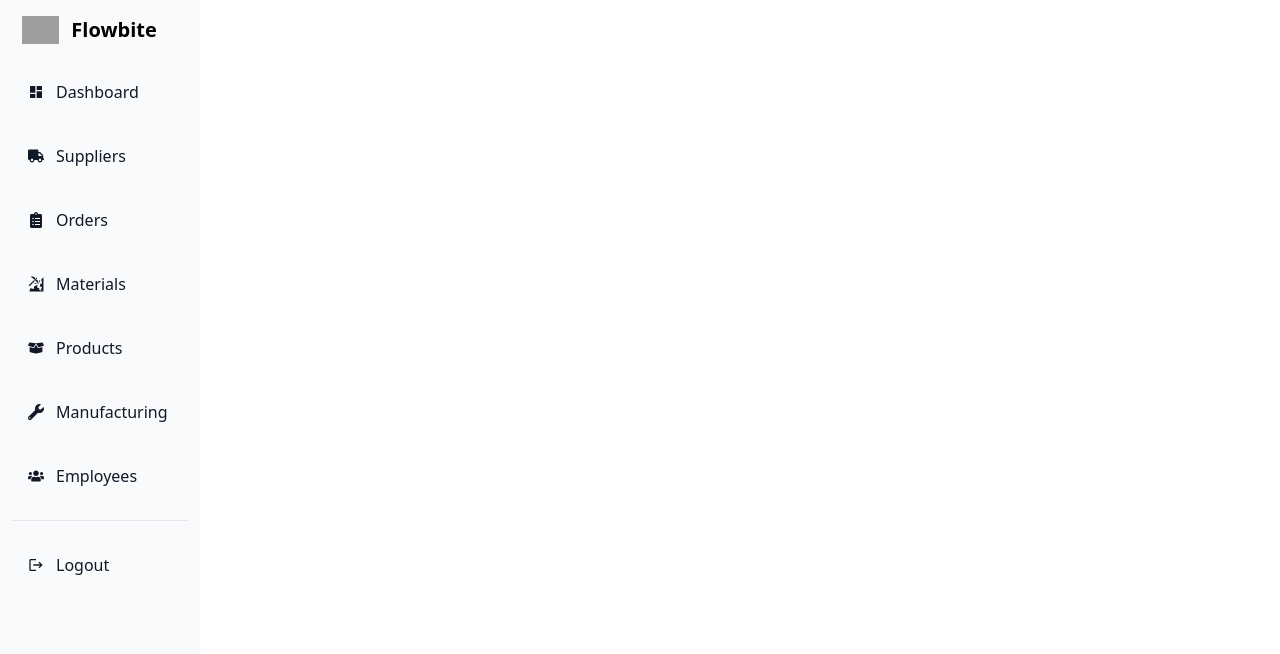
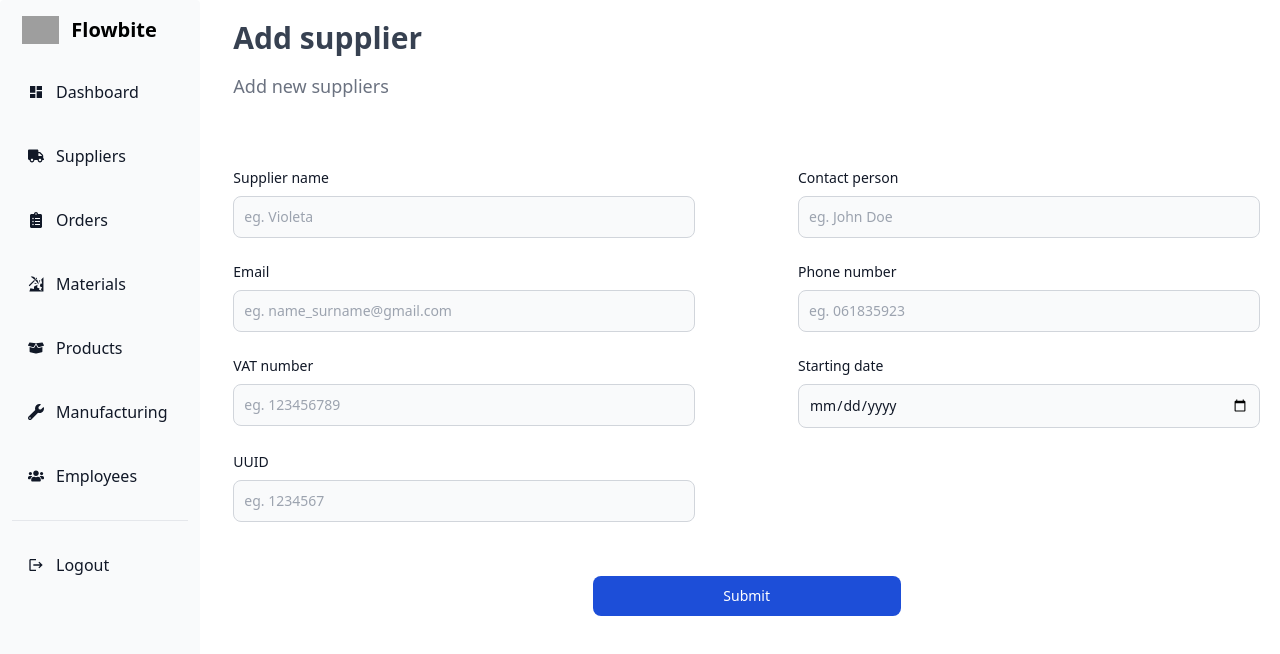
Before and after one commit to SinanovicAhmed/BusinessManagmentApp_Frontendd, a React (Vite) app: page /managment/addsupplier in a window 1280 px wide. Shown: the top 654 px of the page. Built offline with nearby package versions, Linux system fonts and the light colour scheme; grey boxes are pictures that could not be loaded.

Commit message:
added functionality for adding new suppliers

```diff
--- a/src/App.tsx
+++ b/src/App.tsx
@@ -13,6 +13,7 @@ import { AddEmployee } from "./pages/AddEmployee";
 import { AddAccount } from "./pages/AddAccount";
 import { AddMaterial } from "./pages/AddMaterial";
 import { OrderDetails } from "./pages/OrderDetails";
+import { AddSupplier } from "./pages/AddSupplier";
 const App = () => {
   return (
     <div>
@@ -24,16 +25,16 @@ const App = () => {
           <Route path="dashboard" element={<Dashboard />} />
           <Route path="suppliers" element={<Suppliers />} />
           <Route path="supplierdetails/:id" element={<SupplierDetails />} />
+          <Route path="addsupplier" element={<AddSupplier />} />
           <Route path="orders" element={<Orders />} />
+          <Route path="orderdetails/:id" element={<OrderDetails />} />
           <Route path="materials" element={<Materials />} />
+          <Route path="addmaterial" element={<AddMaterial />} />
           <Route path="products" element={<Products />} />
-          <Route path="manufacturing" element={<Dashboard />} />
           <Route path="employees" element={<Employees />} />
           <Route path="addemployee" element={<AddEmployee />} />
           <Route path="employeedetails/:id" element={<EmployeeDetails />} />
           <Route path="createaccount" element={<AddAccount />} />
-          <Route path="addmaterial" element={<AddMaterial />} />
-          <Route path="orderdetails/:id" element={<OrderDetails />} />
         </Route>
       </Routes>
     </div>
--- /dev/null
+++ b/src/components/forms/SupplierForm.tsx
@@ -0,0 +1,154 @@
+import { useState } from "react";
+import { useMutation } from "react-query";
+import { ISupplierPost } from "../../services/Interfaces/supplier";
+import { addSupplier } from "../../services/api/supplierAPI";
+import { toast } from "react-toastify";
+import axios from "axios";
+import { useNavigate } from "react-router-dom";
+
+const initialSupplier = {
+  supplier_name: "",
+  email_adress: "",
+  UID: null,
+  VAT: null,
+  phone_number: "",
+  contact_person: "",
+  starting_date: "",
+};
+
+export const SupplierForm = () => {
+  const [supplier, setSupplier] = useState(initialSupplier);
+  const { mutate } = useMutation((supplier: ISupplierPost) => addSupplier(supplier), {
+    onSuccess: () => {
+      toast.success("Employee added successfully");
+      navigate(-1);
+    },
+    onError: (error) => {
+      if (axios.isAxiosError(error)) {
+        toast.error(error.response?.data.message);
+      }
+    },
+  });
+  const navigate = useNavigate();
+
+  const updateSupplierInfo = (property: string, value: string | number) => {
+    setSupplier((prevSupplier) => ({
+      ...prevSupplier,
+      [property]: value,
+    }));
+  };
+
+  return (
+    <form
+      onSubmit={(e) => {
+        e.preventDefault();
+        mutate(supplier);
+      }}
+      className="w-[100%] min-h-[80%] p-5 flex flex-col"
+    >
+      <div className="w-[100%] flex justify-between">
+        <div className="mb-6 w-[45%]">
+          <label className="block mb-2 text-sm font-medium text-gray-900">Supplier name</label>
+          <input
+            value={supplier.supplier_name}
+            onChange={(e) => updateSupplierInfo("supplier_name", e.target.value)}
+            placeholder="eg. Violeta"
+            type="text"
+            id="name"
+            className="bg-gray-50 border border-gray-300 text-gray-900 text-sm rounded-lg focus:ring-blue-500
+                       focus:border-blue-500 block w-full p-2.5"
+            required
+          />
+        </div>
+        <div className="mb-6 w-[45%]">
+          <label className="block mb-2 text-sm font-medium text-gray-900">Contact person</label>
+          <input
+            value={supplier.contact_person}
+            onChange={(e) => updateSupplierInfo("contact_person", e.target.value)}
+            placeholder="eg. John Doe"
+            type="text"
+            id="contact_person"
+            className="bg-gray-50 border border-gray-300 text-gray-900 text-sm rounded-lg focus:ring-blue-500
+                       focus:border-blue-500 block w-full p-2.5"
+            required
+          />
+        </div>
+      </div>
+      <div className="w-[100%] flex justify-between">
+        <div className="mb-6 w-[45%]">
+          <label className="block mb-2 text-sm font-medium text-gray-900">Email</label>
+          <input
+            value={supplier.email_adress}
+            onChange={(e) => updateSupplierInfo("email_adress", e.target.value)}
+            placeholder="eg. name_surname@gmail.com"
+            type="email"
+            id="email"
+            className="bg-gray-50 border border-gray-300 text-gray-900 text-sm rounded-lg focus:ring-blue-500
+                       focus:border-blue-500 block w-full p-2.5"
+            required
+          />
+        </div>
+        <div className="mb-6 w-[45%]">
+          <label className="block mb-2 text-sm font-medium text-gray-900">Phone number</label>
+          <input
+            value={supplier.phone_number}
+            onChange={(e) => updateSupplierInfo("phone_number", e.target.value)}
+            placeholder="eg. 061835923"
+            type="tel"
+            id="phone_number"
+            className="bg-gray-50 border border-gray-300 text-gray-900 text-sm rounded-lg focus:ring-blue-500
+                       focus:border-blue-500 block w-full p-2.5"
+            required
+          />
+        </div>
+      </div>
+      <div className="w-[100%] flex justify-between">
+        <div className="mb-6 w-[45%]">
+          <label className="block mb-2 text-sm font-medium text-gray-900">VAT number</label>
+          <input
+            value={supplier.VAT ? supplier.VAT : ""}
+            onChange={(e) => updateSupplierInfo("VAT", e.target.value)}
+            placeholder="eg. 123456789"
+            type="text"
+            id="vat"
+            className="bg-gray-50 border border-gray-300 text-gray-900 text-sm rounded-lg focus:ring-blue-500
+                       focus:border-blue-500 block w-full p-2.5"
+            required
+          />
+        </div>
+        <div className="mb-6 w-[45%]">
+          <label className="block mb-2 text-sm font-medium text-gray-900">Starting date</label>
+          <input
+            value={supplier.starting_date}
+            onChange={(e) => updateSupplierInfo("starting_date", e.target.value)}
+            type="date"
+            id="starting_date"
+            className="bg-gray-50 border border-gray-300 text-gray-900 text-sm rounded-lg focus:ring-blue-500
+                       focus:border-blue-500 block w-full p-2.5"
+            required
+          />
+        </div>
+      </div>
+      <div className="mb-6 w-[45%]">
+        <label className="block mb-2 text-sm font-medium text-gray-900">UUID</label>
+        <input
+          value={supplier.UID ? supplier.UID : ""}
+          onChange={(e) => updateSupplierInfo("UID", e.target.value)}
+          placeholder="eg. 1234567"
+          type="text"
+          id="uid"
+          className="bg-gray-50 border border-gray-300 text-gray-900 text-sm rounded-lg focus:ring-blue-500
+                       focus:border-blue-500 block w-full p-2.5"
+          required
+        />
+      </div>
+      <button
+        type="submit"
+        className="text-white bg-blue-700 hover:bg-blue-800 focus:ring-4 focus:outline-none focus:ring-blue-300
+                   font-medium rounded-lg text-sm w-[30%] mx-auto mt-[30px] px-5 py-2.5 text-center"
+      >
+        Submit
+      </button>
+    </form>
+  );
+};
--- a/src/components/suppliers/SupplierRow.tsx
+++ b/src/components/suppliers/SupplierRow.tsx
@@ -7,11 +7,11 @@ export const SupplierRow = (props: ISupplier) => {
       <th scope="row" className="px-6 py-4 font-medium text-gray-900 whitespace-nowrap">
         {props.supplier_name}
       </th>
+      <td className="px-2 py-4">{props.contact_person}</td>
       <td className="px-4 py-4">{props.email_adress}</td>
+      <td className="px-2 py-4">{props.phone_number}</td>
       <td className="px-4 py-4">{props.UID}</td>
       <td className="px-4 py-4">{props.VAT}</td>
-      <td className="px-2 py-4">{props.phone_number}</td>
-      <td className="px-2 py-4">{props.contact_person}</td>
       <td className="pl-2 py-4">
         <a href="#" className="font-medium text-blue-600 hover:underline">
           <Link
--- a/src/components/suppliers/SupplierTable.tsx
+++ b/src/components/suppliers/SupplierTable.tsx
@@ -16,20 +16,20 @@ export const SupplierTable = () => {
             <th scope="col" className="px-6 py-3">
               Name
             </th>
+            <th scope="col" className="px-2 py-3">
+              Contact person
+            </th>
             <th scope="col" className="px-4 py-3">
               Email
+            </th>
+            <th scope="col" className="px-2 py-3">
+              Contact
             </th>
             <th scope="col" className="px-4 py-3">
               UID
             </th>
             <th scope="col" className="px-4 py-3">
               VAT
-            </th>
-            <th scope="col" className="px-2 py-3">
-              Contact
-            </th>
-            <th scope="col" className="px-2 py-3">
-              Contact person
             </th>
             <th scope="col" className="pl-2 py-3">
               Action
--- /dev/null
+++ b/src/pages/AddSupplier.tsx
@@ -0,0 +1,14 @@
+import { useMutation } from "react-query";
+import { ISupplier } from "../services/Interfaces/supplier";
+import { useState } from "react";
+import { SupplierForm } from "../components/forms/SupplierForm";
+import { Header } from "../components/globalUI/Header";
+
+export const AddSupplier = () => {
+  return (
+    <div className="w-[100%] flex flex-wrap">
+      <Header header="Add supplier" paragraph="Add new suppliers" />
+      <SupplierForm />
+    </div>
+  );
+};
--- a/src/pages/Suppliers.tsx
+++ b/src/pages/Suppliers.tsx
@@ -2,13 +2,19 @@ import { useMutation } from "react-query";
 import { Button } from "../components/globalUI/Button";
 import { Header } from "../components/globalUI/Header";
 import { SupplierTable } from "../components/suppliers/SupplierTable";
-import { addSupplier } from "../services/api/supplierAPI";
+import { useNavigate } from "react-router-dom";
+
 export const Suppliers = () => {
+  const navigate = useNavigate();
+  const navigateForm = () => {
+    navigate("/managment/addsupplier");
+  };
+
   return (
     <div className="w-[100%] h-screen flex flex-col">
       <div className="flex items-center pr-6">
         <Header header="Suppliers" paragraph="View details about suppliers" />
-        <Button name="Add supplier" type="button" />
+        <Button name="Add supplier" type="button" onClick={navigateForm} />
       </div>
       <SupplierTable />
     </div>
```
Also changed, not shown: src/components/employees/DetailsHeroE.tsx (+22 -29 lines), src/services/Interfaces/supplier.ts (+4 -4 lines).
